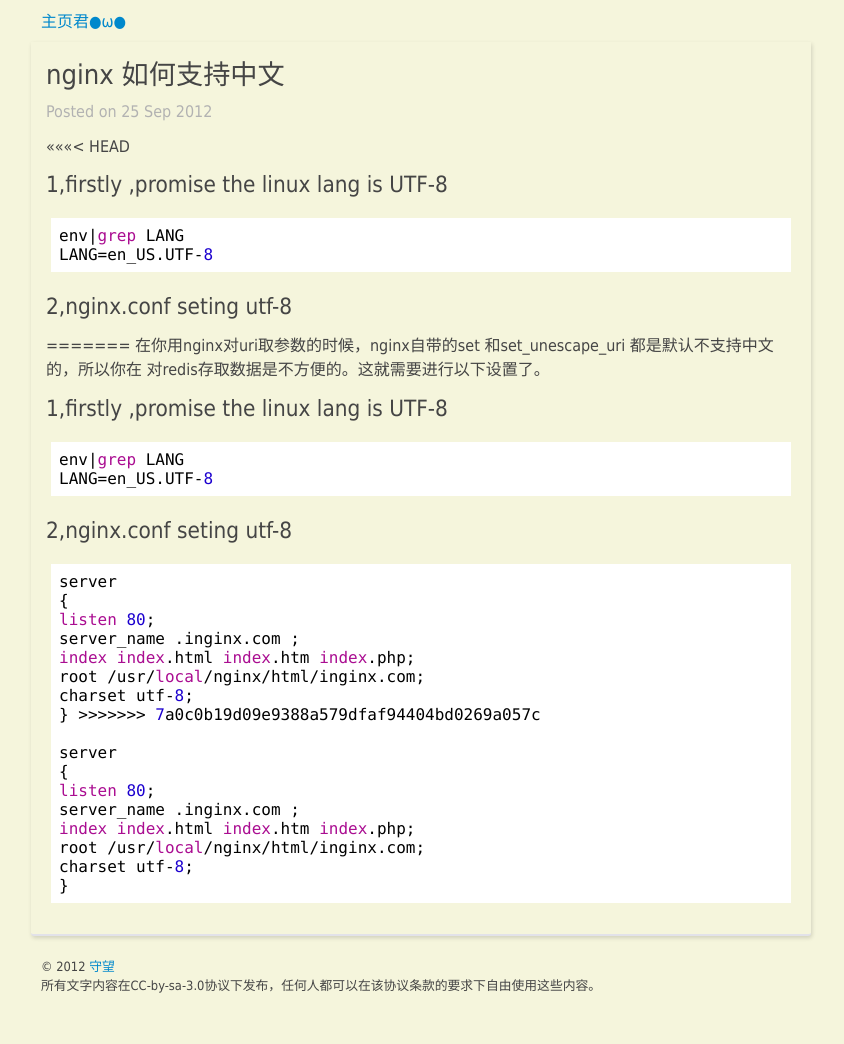
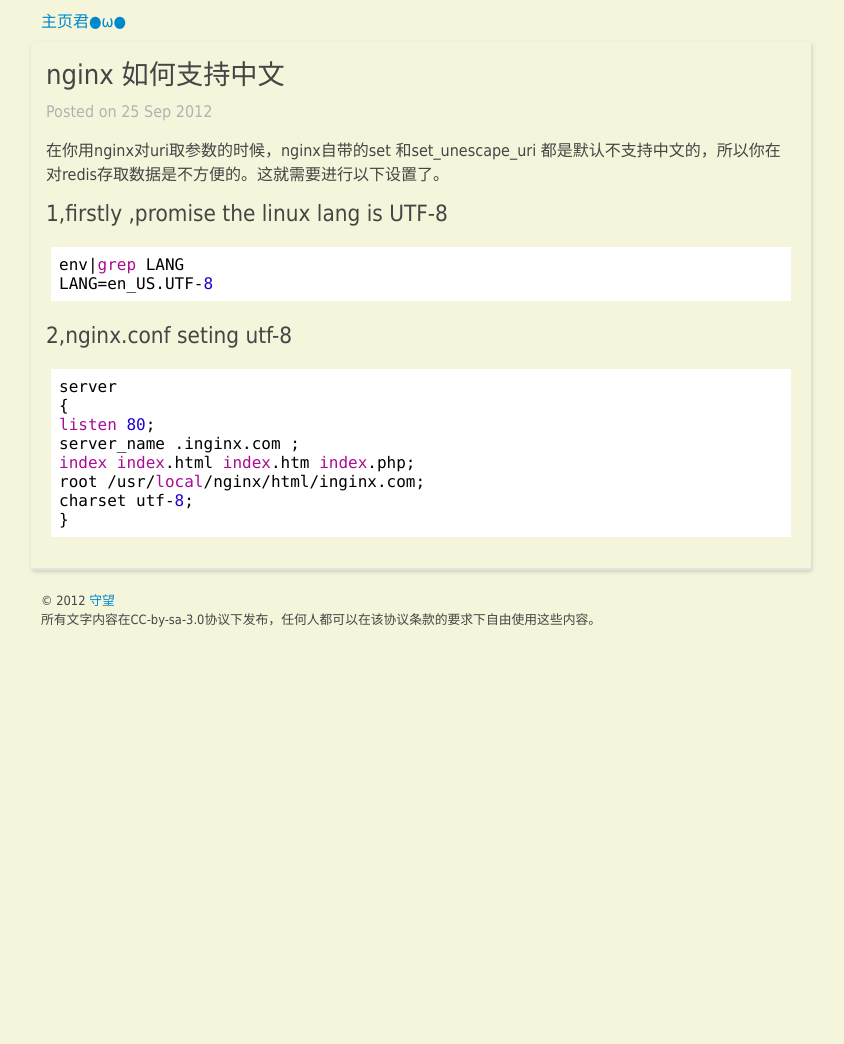
Before and after one commit to hopestar/hopestar.github.com, a Jekyll site: the page built from _posts/2012-9-25-nginx-utf.md, in a window 1280 px wide. Shown: the whole page, without its empty margins (219-1063 px from the left). Built offline with Jekyll 4.4.1, drawn with Linux system fonts in a browser that asks for light colours; Markdown is read by kramdown in place of the engine named in the settings; after the commit the page ends 900 px from its top, so only the background shows below that.

Commit message:
Update 2012-9-25-nginx-utf.md

```diff
--- a/_posts/2012-9-25-nginx-utf.md
+++ b/_posts/2012-9-25-nginx-utf.md
@@ -2,14 +2,7 @@
 layout: post
 title: nginx 如何支持中文
 ---
-<<<<<<< HEAD
 
-##1,firstly ,promise the linux lang is UTF-8
-    env|grep LANG
-    LANG=en_US.UTF-8
-
-##2,nginx.conf seting utf-8
-=======
 在你用nginx对uri取参数的时候，nginx自带的set 和set_unescape_uri 都是默认不支持中文的，所以你在
 对redis存取数据是不方便的。这就需要进行以下设置了。
 ##1,firstly ,promise the linux lang is UTF-8
@@ -25,13 +18,3 @@ title: nginx 如何支持中文
     root /usr/local/nginx/html/inginx.com;
     charset utf-8;
     }
->>>>>>> 7a0c0b19d09e9388a579dfaf94404bd0269a057c
-
-    server
-    {
-    listen 80;
-    server_name .inginx.com ;
-    index index.html index.htm index.php;
-    root /usr/local/nginx/html/inginx.com;
-    charset utf-8;
-    }
```
